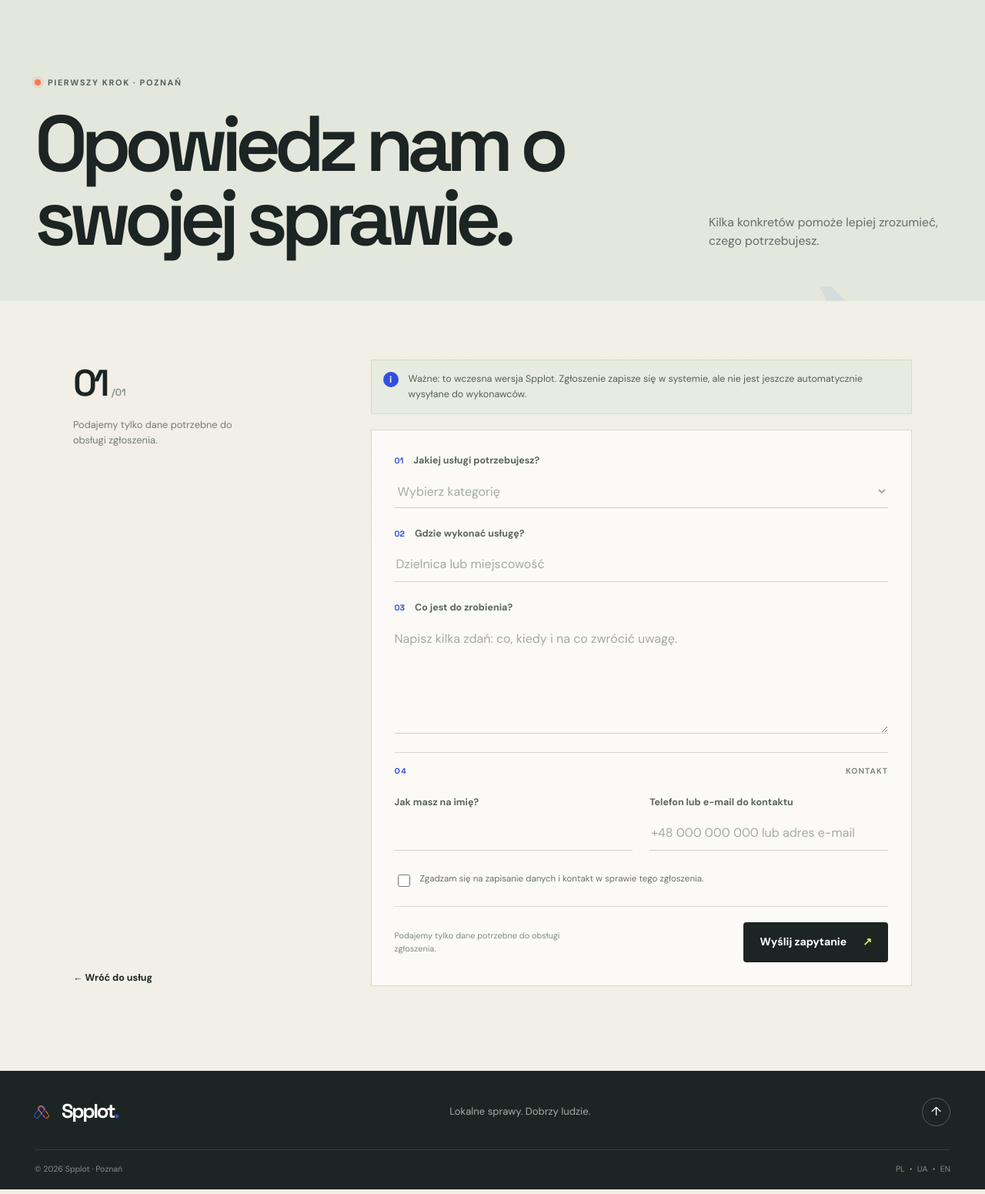
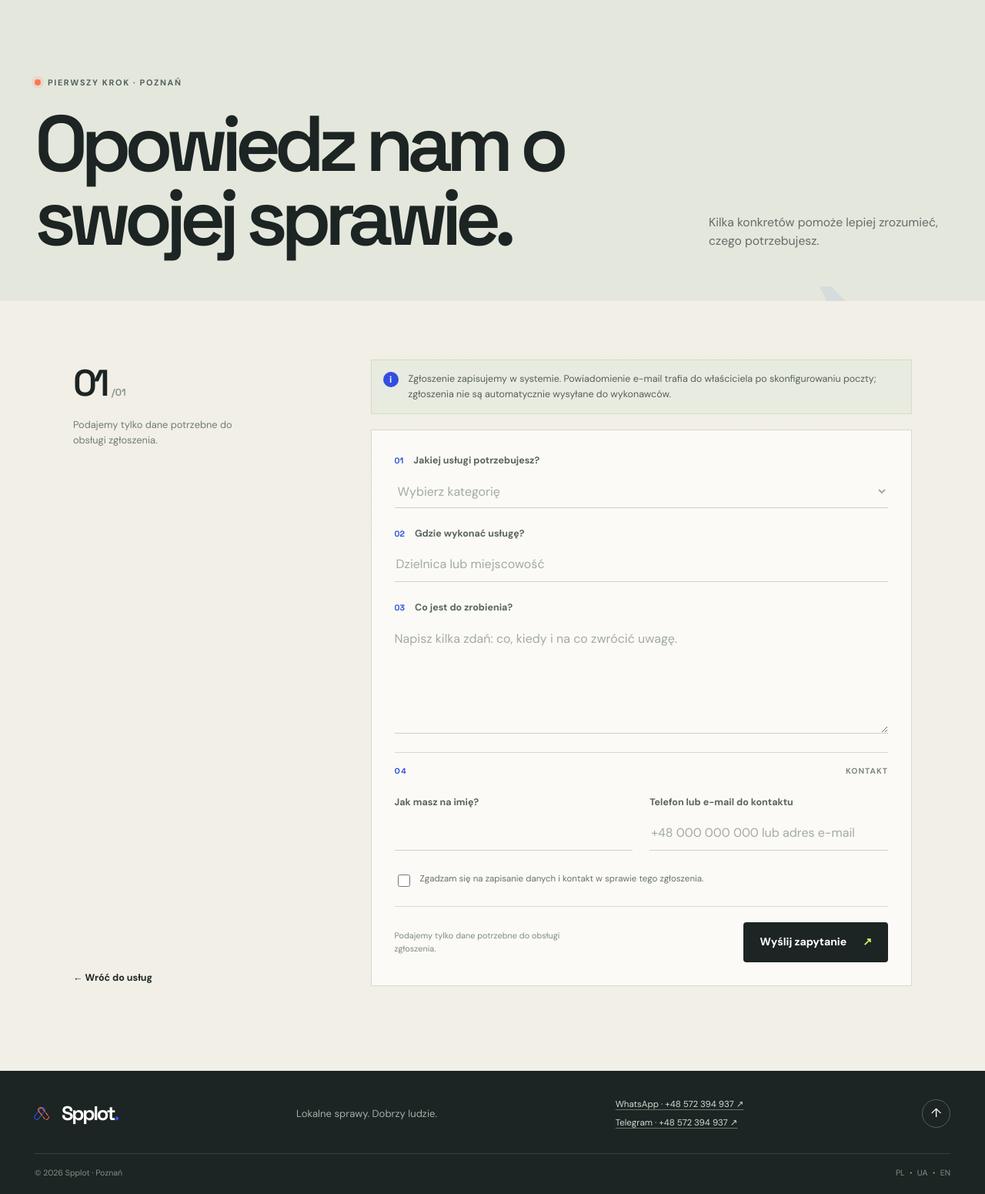
Before and after one commit to Danylooooooo09/site-poznan, a Flask app: page /request in a window 1280 px wide. Shown: the part 89-1640 px from the top of the page at 77% size. Run offline with Flask 3, Linux system fonts and the light colour scheme; some libraries are stand-ins or nearby versions.

Commit message:
Add contact links and email notifications
Send service-request alerts through configurable Gmail SMTP and provide direct WhatsApp and Telegram fallback links.

Co-authored-by: Copilot <223556219+Copilot@users.noreply.github.com>

```diff
--- a/app.py
+++ b/app.py
@@ -1,6 +1,9 @@
 import os
+import smtplib
 import sqlite3
+import ssl
 from contextlib import closing
+from email.message import EmailMessage
 from pathlib import Path
 
 from flask import Flask, current_app, redirect, render_template, request, url_for
@@ -82,10 +85,16 @@ COPY = {
         "form_consent": "Zgadzam się na zapisanie danych i kontakt w sprawie tego zgłoszenia.",
         "form_submit": "Wyślij zapytanie",
         "form_privacy": "Podajemy tylko dane potrzebne do obsługi zgłoszenia.",
-        "form_demo_notice": "Ważne: to wczesna wersja Spplot. Zgłoszenie zapisze się w systemie, ale nie jest jeszcze automatycznie wysyłane do wykonawców.",
+        "form_demo_notice": "Zgłoszenie zapisujemy w systemie. Powiadomienie e-mail trafia do właściciela po skonfigurowaniu poczty; zgłoszenia nie są automatycznie wysyłane do wykonawców.",
         "form_success": "Dziękujemy — Twoje zgłoszenie zostało zapisane.",
+        "form_email_sent": "Powiadomienie o zleceniu wysłaliśmy na e-mail właściciela.",
+        "form_email_not_configured": "Zgłoszenie zapisaliśmy, ale powiadomienia e-mail nie są jeszcze skonfigurowane. Skontaktuj się bezpośrednio przez WhatsApp lub Telegram.",
+        "form_email_failed": "Zgłoszenie zapisaliśmy, ale nie udało się wysłać powiadomienia e-mail. Skontaktuj się bezpośrednio przez WhatsApp lub Telegram.",
         "form_error": "Sprawdź formularz i uzupełnij wymagane pola.",
         "back_services": "Wróć do usług",
+        "contact_whatsapp": "WhatsApp",
+        "contact_telegram": "Telegram",
+        "direct_contact": "Wolisz napisać bezpośrednio?",
         "language_name": {"pl": "PL", "uk": "UA", "en": "EN"},
         "services": [
             {"id": "renovation", "icon": "✳", "name": "Remont i wykończenie", "description": "Malowanie, płytki, gładzie i odświeżenie mieszkania."},
@@ -161,10 +170,16 @@ COPY = {
         "form_consent": "Погоджуюся на збереження даних і зв’язок щодо цього запиту.",
         "form_submit": "Надіслати запит",
         "form_privacy": "Запитуємо лише дані, необхідні для обробки завдання.",
-        "form_demo_notice": "Важливо: це рання версія Spplot. Запит буде збережено в системі, але поки його не надсилають виконавцям автоматично.",
+        "form_demo_notice": "Ми зберігаємо запит у системі. Після налаштування пошти власник отримає сповіщення електронною поштою; запити не надсилаються виконавцям автоматично.",
         "form_success": "Дякуємо — ваш запит збережено.",
+        "form_email_sent": "Повідомлення про завдання надіслано на пошту власника.",
+        "form_email_not_configured": "Запит збережено, але сповіщення електронною поштою ще не налаштовані. Зв’яжіться напряму через WhatsApp або Telegram.",
+        "form_email_failed": "Запит збережено, але не вдалося надіслати сповіщення електронною поштою. Зв’яжіться напряму через WhatsApp або Telegram.",
         "form_error": "Перевірте форму та заповніть обов’язкові поля.",
         "back_services": "Повернутися до послуг",
+        "contact_whatsapp": "WhatsApp",
+        "contact_telegram": "Telegram",
+        "direct_contact": "Хочете написати напряму?",
         "language_name": {"pl": "PL", "uk": "UA", "en": "EN"},
         "services": [
             {"id": "renovation", "icon": "✳", "name": "Ремонт і оздоблення", "description": "Фарбування, плитка та оновлення оселі."},
@@ -240,10 +255,16 @@ COPY = {
         "form_consent": "I agree to storing my details and being contacted about this request.",
         "form_submit": "Send request",
         "form_privacy": "We only ask for details needed to handle your request.",
-        "form_demo_notice": "Note: Spplot is an early version. Your request will be stored, but is not yet automatically sent to service providers.",
+        "form_demo_notice": "Your request is saved in the system. An email notification is sent to the owner once email is configured; requests are not automatically forwarded to service providers.",
         "form_success": "Thanks — your request has been saved.",
+        "form_email_sent": "An email notification about your request was sent to the site owner.",
+        "form_email_not_configured": "Your request was saved, but email notifications are not configured yet. Contact us directly via WhatsApp or Telegram.",
+        "form_email_failed": "Your request was saved, but the email notification could not be sent. Contact us directly via WhatsApp or Telegram.",
         "form_error": "Please check the form and complete all required fields.",
         "back_services": "Back to services",
+        "contact_whatsapp": "WhatsApp",
+        "contact_telegram": "Telegram",
+        "direct_contact": "Prefer to message us directly?",
         "language_name": {"pl": "PL", "uk": "UA", "en": "EN"},
         "services": [
             {"id": "renovation", "icon": "✳", "name": "Renovation & finishing", "description": "Painting, tiling, plastering and home refreshes."},
@@ -275,6 +296,57 @@ def execute_query(connection, query: str, parameters: tuple = ()):
     if current_app.config["DATABASE_URL"]:
         query = query.replace("?", "%s")
     return connection.execute(query, parameters)
+
+
+def send_request_notification(
+    *, service_name: str, values: dict[str, str], language: str
+) -> str:
+    username = current_app.config["SMTP_USERNAME"]
+    password = current_app.config["SMTP_PASSWORD"]
+    if not username or not password:
+        current_app.logger.error(
+            "Service request email notification is not configured; "
+            "set SMTP_USERNAME and SMTP_PASSWORD."
+        )
+        return "not_configured"
+
+    message = EmailMessage()
+    message["Subject"] = f"New Spplot request: {service_name}"
+    message["From"] = current_app.config["MAIL_FROM"] or username
+    message["To"] = current_app.config["MAIL_TO"]
+    message.set_content(
+        "\n".join(
+            (
+                "A new service request was submitted on Spplot.",
+                "",
+                f"Language: {language}",
+                f"Service: {service_name}",
+                f"Location: {values['location']}",
+                f"Name: {values['name']}",
+                f"Contact: {values['contact']}",
+                "",
+                "Request details:",
+                values["details"],
+            )
+        )
+    )
+
+    try:
+        with smtplib.SMTP_SSL(
+            current_app.config["SMTP_HOST"],
+            current_app.config["SMTP_PORT"],
+            timeout=15,
+            context=ssl.create_default_context(),
+        ) as server:
+            server.login(username, password)
+            server.send_message(message)
+    except (smtplib.SMTPException, OSError):
+        current_app.logger.exception(
+            "Failed to send service request notification by email."
+        )
+        return "failed"
+
+    return "sent"
 
 
 def initialize_database() -> None:
@@ -334,6 +406,14 @@ def create_app(test_config: dict[str, object] | None = None) -> Flask:
         DATABASE=os.environ.get(
             "DATABASE_PATH", str(Path(app.instance_path) / "site.db")
         ),
+        SMTP_HOST=os.environ.get("SMTP_HOST", "smtp.gmail.com"),
+        SMTP_PORT=int(os.environ.get("SMTP_PORT", "465")),
+        SMTP_USERNAME=os.environ.get(
+            "SMTP_USERNAME", os.environ.get("MAIL_TO", "danildyad@gmail.com")
+        ),
+        SMTP_PASSWORD=os.environ.get("SMTP_PASSWORD", ""),
+        MAIL_FROM=os.environ.get("MAIL_FROM", ""),
+        MAIL_TO=os.environ.get("MAIL_TO", "danildyad@gmail.com"),
     )
     if test_config:
         app.config.update(test_config)
@@ -375,6 +455,11 @@ def create_app(test_config: dict[str, object] | None = None) -> Flask:
         }
         error = None
         sent = request.method == "GET" and request.args.get("sent") == "1"
+        email_status = (
+            request.args.get("email")
+            if request.args.get("email") in ("sent", "not_configured", "failed")
+            else None
+        )
 
         if request.method == "POST":
             if (
@@ -408,8 +493,19 @@ def create_app(test_config: dict[str, object] | None = None) -> Flask:
                         ),
                     )
                     connection.commit()
+                email_status = send_request_notification(
+                    service_name=services_by_id[service_id]["name"],
+                    values=values,
+                    language=lang,
+                )
                 return redirect(
-                    url_for("request_service", lang=lang, sent="1"), code=303
+                    url_for(
+                        "request_service",
+                        lang=lang,
+                        sent="1",
+                        email=email_status,
+                    ),
+                    code=303,
                 )
 
         status_code = 400 if error else 200
@@ -421,6 +517,7 @@ def create_app(test_config: dict[str, object] | None = None) -> Flask:
                 values=values,
                 error=error,
                 sent=sent,
+                email_status=email_status if sent else None,
                 consented=not sent and request.form.get("consent") == "yes",
             ),
             status_code,
--- a/static/site.css
+++ b/static/site.css
@@ -250,6 +250,9 @@ button, input, select, textarea { font: inherit; }
 .footer-top { display: flex; align-items: center; justify-content: space-between; padding-bottom: 30px; }
 .footer-brand .brand-name { color: white; }
 .footer-top p { margin: 0; color: #a4aea7; font-size: .82rem; }
+.footer-contact-links { display: flex; flex-direction: column; gap: 7px; }
+.footer-contact-links a { color: #d3dbd3; font-size: .72rem; text-decoration-color: #66736a; text-underline-offset: 3px; }
+.footer-contact-links a:hover { color: var(--lime); }
 .footer-up { display: grid; width: 37px; height: 37px; place-items: center; border: 1px solid #53605a; border-radius: 50%; color: white; text-decoration: none; }
 .footer-bottom { display: flex; justify-content: space-between; padding-top: 17px; border-top: 1px solid #354039; color: #839087; font-size: .66rem; }
 .footer-bottom b { padding: 0 4px; color: var(--lime); }
@@ -364,8 +367,9 @@ button, input, select, textarea { font: inherit; }
   .closing-cta h2 { font-size: clamp(2.6rem, 11vw, 4rem); }
   .cta-sticker { top: 18px; right: 20px; left: auto; width: 58px; height: 58px; font-size: .43rem; opacity: 1; transform: rotate(12deg); }
   .site-footer { padding: 27px 22px 15px; }
-  .footer-top { gap: 12px; }
+  .footer-top { flex-wrap: wrap; gap: 12px; }
   .footer-top p { max-width: 140px; text-align: right; font-size: .7rem; }
+  .footer-contact-links { flex-basis: 100%; }
   .page-hero { padding: 68px 22px 46px; }
   .page-title-row, .request-hero .page-title-row { grid-template-columns: 1fr; gap: 17px; }
   .page-hero h1 { font-size: clamp(3.25rem, 13vw, 5.7rem); }
--- a/templates/base.html
+++ b/templates/base.html
@@ -44,6 +44,10 @@
         <span class="brand-name">Spplot<span class="brand-period">.</span></span>
       </a>
       <p>{{ copy.footer_line }}</p>
+      <div class="footer-contact-links" aria-label="{{ copy.direct_contact }}">
+        <a href="https://wa.me/48572394937" target="_blank" rel="noopener noreferrer">{{ copy.contact_whatsapp }} · +48 572 394 937 <span aria-hidden="true">↗</span></a>
+        <a href="https://t.me/+48572394937" target="_blank" rel="noopener noreferrer">{{ copy.contact_telegram }} · +48 572 394 937 <span aria-hidden="true">↗</span></a>
+      </div>
       <a class="footer-up" href="#top" aria-label="{{ copy.back_top }}">↑</a>
     </div>
     <div class="footer-bottom">
--- a/templates/request.html
+++ b/templates/request.html
@@ -22,6 +22,12 @@
       <span class="message-mark">✓</span>
       <p>{{ copy.form_success }}</p>
     </div>
+    {% if email_status %}
+    <div class="form-message {% if email_status == 'sent' %}success-message{% else %}error-message{% endif %}" role="status">
+      <span class="message-mark">{% if email_status == 'sent' %}✓{% else %}!{% endif %}</span>
+      <p>{{ copy['form_email_' ~ email_status] }}</p>
+    </div>
+    {% endif %}
     {% endif %}
     {% if error %}
     <div class="form-message error-message" role="alert">
```
Also changed, not shown: tests/test_app.py (+66 -0 lines), README.md.
